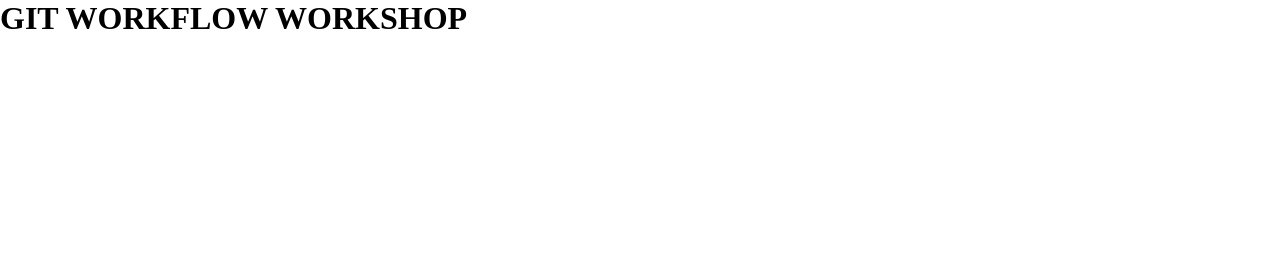
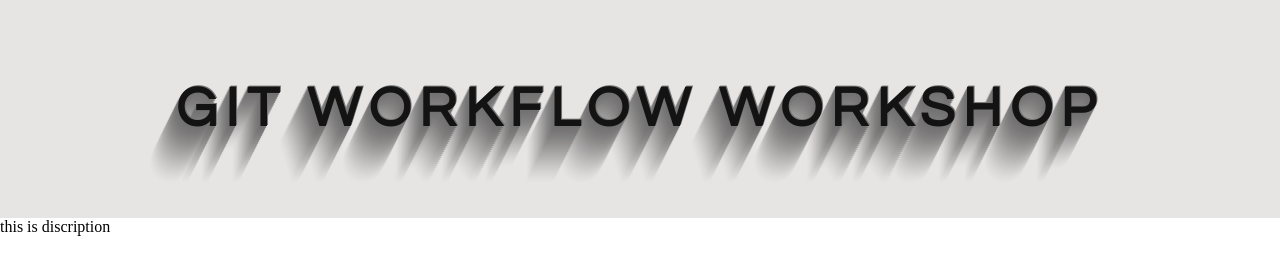
Before and after one commit to FACG6/shorouq_ahmad, a plain HTML site: page index.html in a window 1280 px wide. Drawn offline with Linux system fonts and the light colour scheme.

Commit message:
add discripton relates #8

```diff
--- a/index.html
+++ b/index.html
@@ -11,10 +11,8 @@
 <body>
 
 
-
-
-    <h1 class="some-heading">GIT WORKFLOW WORKSHOP</h1>
-
+    <h1 class="page-heading">GIT WORKFLOW WORKSHOP</h1>
+    <p>this is discription</p>
 
 </body>
 
```
